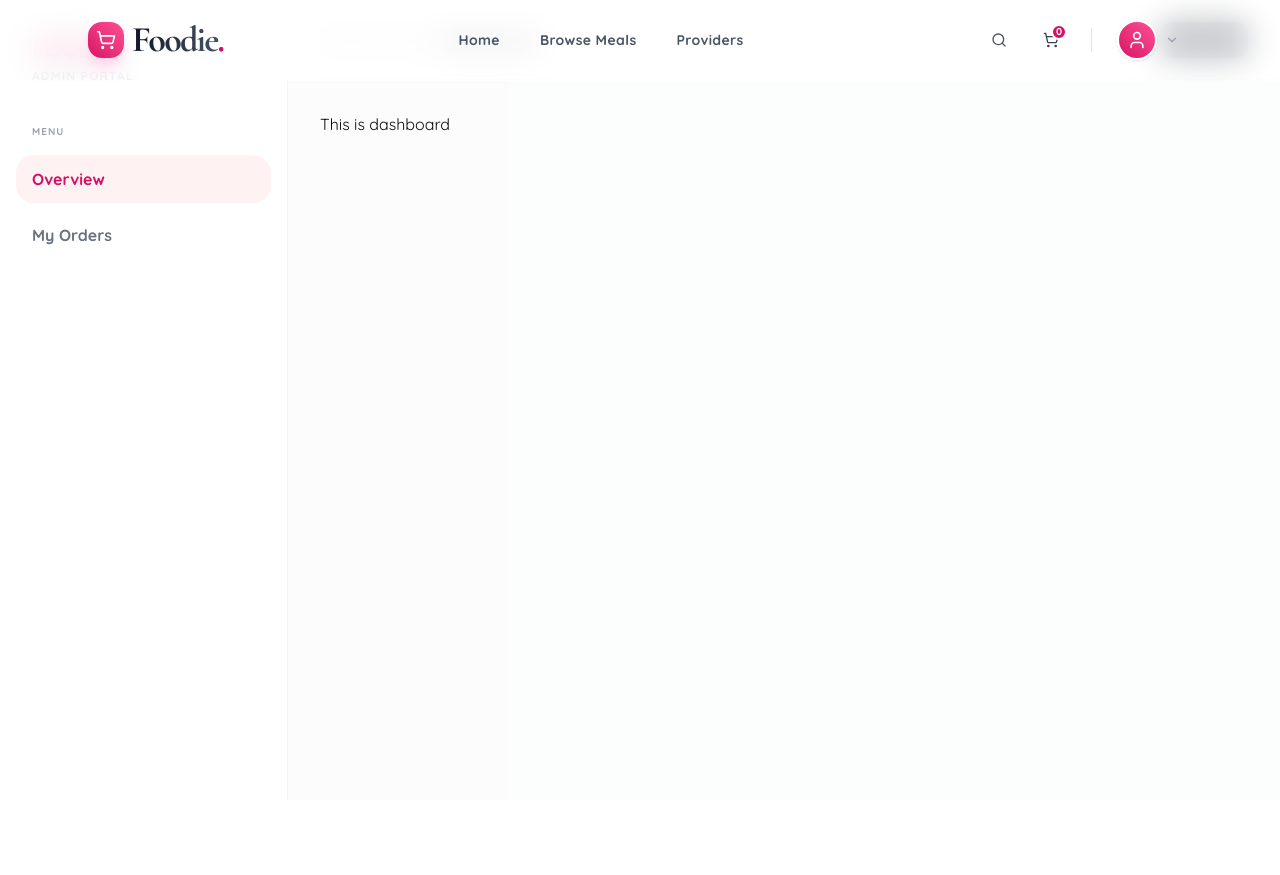
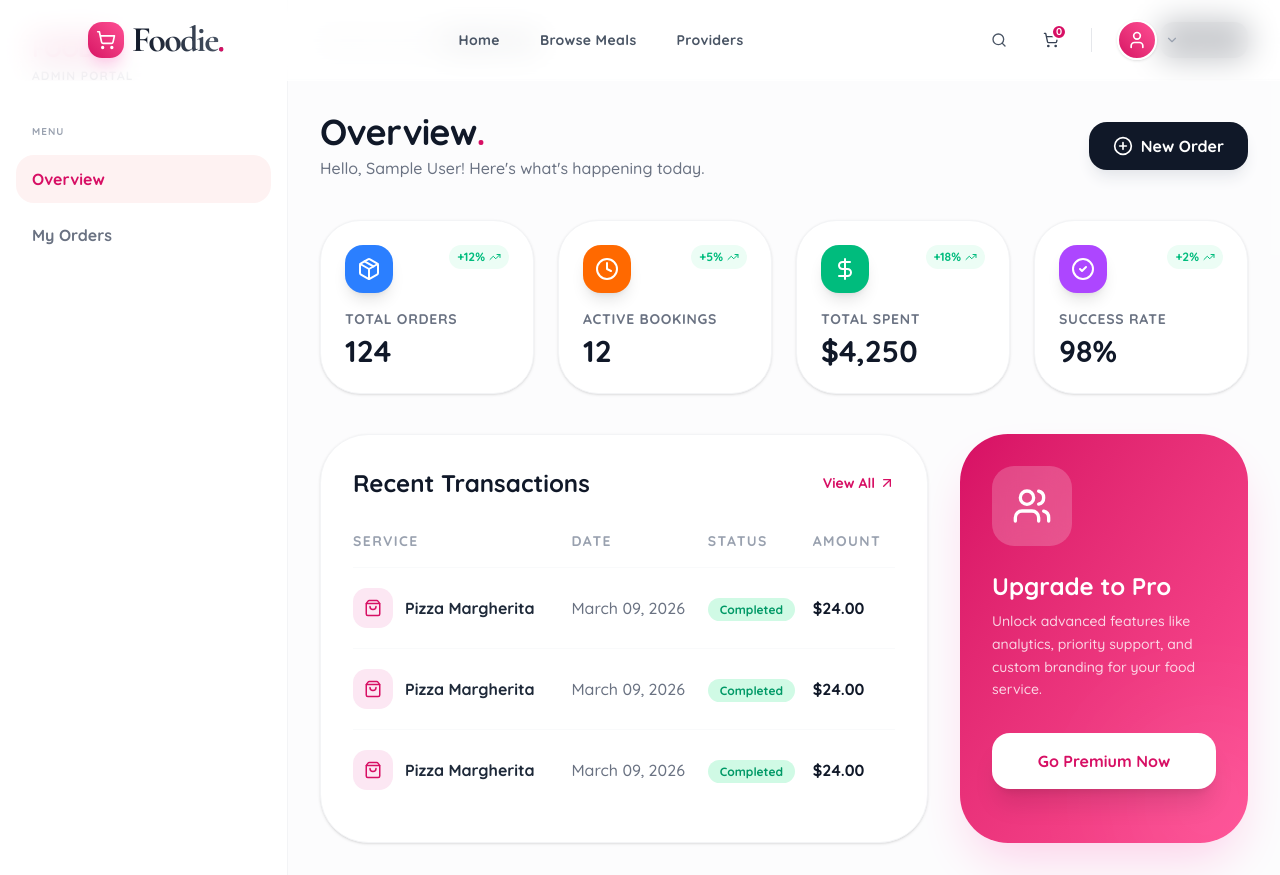
Before and after one commit to Shahil-Dev/Assignment-4-Frontend-, a Next.js app: page /dashboard in a window 1280 px wide. Before the commit the page ends 800 px from the top, so only its background shows below. Built offline with nearby package versions, Linux system fonts and the light colour scheme; sample sign-in values are in the browser's storage.

Commit message:
Dashboard done

```diff
--- a/src/app/(CommonLayout)/dashboard/page.tsx
+++ b/src/app/(CommonLayout)/dashboard/page.tsx
@@ -1,10 +1,180 @@
+"use client";
 
-const page = () => {
-    return (
-        <div>
-            <h1>This is dashboard</h1>
-        </div>
-    );
+import { useEffect, useState } from "react";
+import { motion } from "framer-motion";
+import {
+  ShoppingBag,
+  Users,
+  DollarSign,
+  TrendingUp,
+  Clock,
+  CheckCircle2,
+  Package,
+  ArrowUpRight
+} from "lucide-react";
+
+// এনিমেশন ভেরিয়েন্ট
+const container = {
+  hidden: { opacity: 0 },
+  show: {
+    opacity: 1,
+    transition: {
+      staggerChildren: 0.1
+    }
+  }
 };
 
-export default page;
+const item = {
+  hidden: { y: 20, opacity: 0 },
+  show: { y: 0, opacity: 1 }
+};
+
+export default function DashboardPage() {
+  const [user, setUser] = useState<any>(null);
+
+  useEffect(() => {
+    const savedUser = localStorage.getItem("user");
+    if (savedUser) setUser(JSON.parse(savedUser));
+  }, []);
+
+  const stats = [
+    { title: "Total Orders", value: "124", icon: Package, color: "bg-blue-500", trend: "+12%" },
+    { title: "Active Bookings", value: "12", icon: Clock, color: "bg-orange-500", trend: "+5%" },
+    { title: "Total Spent", value: "$4,250", icon: DollarSign, color: "bg-emerald-500", trend: "+18%" },
+    { title: "Success Rate", value: "98%", icon: CheckCircle2, color: "bg-purple-500", trend: "+2%" },
+  ];
+
+  return (
+    <div className="space-y-10">
+      {/* Header Section */}
+      <div className="flex flex-col md:flex-row md:items-center justify-between gap-4">
+        <motion.div
+          initial={{ x: -20, opacity: 0 }}
+          animate={{ x: 0, opacity: 1 }}
+        >
+          <h1 className="text-4xl font-black text-gray-900 tracking-tight">
+            Overview<span className="text-[#D70F64]">.</span>
+          </h1>
+          <p className="text-gray-500 font-medium mt-1">
+            Hello, {user?.name || "User"}! Here's what's happening today.
+          </p>
+        </motion.div>
+
+        <motion.button
+          whileHover={{ scale: 1.05 }}
+          whileTap={{ scale: 0.95 }}
+          className="bg-gray-900 text-white px-6 py-3 rounded-2xl font-bold flex items-center gap-2 shadow-lg shadow-gray-200"
+        >
+          <PlusCircle className="size-5" />
+          {user?.role === "PROVIDER" ? "Add New Service" : "New Order"}
+        </motion.button>
+      </div>
+
+      {/* Stats Grid */}
+      <motion.div
+        variants={container}
+        initial="hidden"
+        animate="show"
+        className="grid grid-cols-1 md:grid-cols-2 lg:grid-cols-4 gap-6"
+      >
+        {stats.map((stat, idx) => (
+          <motion.div
+            key={idx}
+            variants={item}
+            className="bg-white p-6 rounded-[2.5rem] border border-gray-100 shadow-sm hover:shadow-xl hover:shadow-pink-50 transition-all group"
+          >
+            <div className="flex justify-between items-start mb-4">
+              <div className={`${stat.color} p-3 rounded-2xl text-white shadow-lg`}>
+                <stat.icon size={24} />
+              </div>
+              <span className="flex items-center gap-1 text-emerald-500 font-bold text-xs bg-emerald-50 px-2 py-1 rounded-full">
+                {stat.trend} <TrendingUp size={12} />
+              </span>
+            </div>
+            <h3 className="text-gray-500 font-bold text-sm uppercase tracking-wider">{stat.title}</h3>
+            <p className="text-3xl font-black text-gray-900 mt-1">{stat.value}</p>
+          </motion.div>
+        ))}
+      </motion.div>
+
+      {/* Recent Activity Section */}
+      <div className="grid grid-cols-1 lg:grid-cols-3 gap-8">
+        {/* Table Area */}
+        <motion.div
+          initial={{ y: 20, opacity: 0 }}
+          animate={{ y: 0, opacity: 1 }}
+          transition={{ delay: 0.4 }}
+          className="lg:col-span-2 bg-white rounded-[3rem] border border-gray-100 p-8 shadow-sm"
+        >
+          <div className="flex items-center justify-between mb-8">
+            <h2 className="text-2xl font-bold text-gray-900">Recent Transactions</h2>
+            <button className="text-[#D70F64] font-bold text-sm hover:underline flex items-center gap-1">
+              View All <ArrowUpRight size={16} />
+            </button>
+          </div>
+
+          <div className="overflow-x-auto">
+            <table className="w-full text-left">
+              <thead>
+                <tr className="text-gray-400 text-sm uppercase tracking-widest border-b border-gray-50">
+                  <th className="pb-4 font-black">Service</th>
+                  <th className="pb-4 font-black">Date</th>
+                  <th className="pb-4 font-black">Status</th>
+                  <th className="pb-4 font-black">Amount</th>
+                </tr>
+              </thead>
+              <tbody className="divide-y divide-gray-50">
+                {[1, 2, 3].map((i) => (
+                  <tr key={i} className="group transition-colors hover:bg-gray-50/50">
+                    <td className="py-5">
+                      <div className="flex items-center gap-3">
+                        <div className="w-10 h-10 rounded-xl bg-pink-100 flex items-center justify-center text-[#D70F64]">
+                          <ShoppingBag size={18} />
+                        </div>
+                        <span className="font-bold text-gray-800">Pizza Margherita</span>
+                      </div>
+                    </td>
+                    <td className="py-5 text-gray-500 font-medium">March 09, 2026</td>
+                    <td className="py-5">
+                      <span className="px-3 py-1 bg-emerald-100 text-emerald-600 rounded-full text-xs font-black">Completed</span>
+                    </td>
+                    <td className="py-5 font-black text-gray-900">$24.00</td>
+                  </tr>
+                ))}
+              </tbody>
+            </table>
+          </div>
+        </motion.div>
+
+        {/* Profile/Side Card */}
+        <motion.div
+          initial={{ x: 20, opacity: 0 }}
+          animate={{ x: 0, opacity: 1 }}
+          transition={{ delay: 0.5 }}
+          className="bg-gradient-to-br from-[#D70F64] to-[#ff4d94] rounded-[3rem] p-8 text-white shadow-2xl shadow-pink-200 relative overflow-hidden"
+        >
+          <div className="relative z-10">
+            <div className="w-20 h-20 bg-white/20 rounded-3xl backdrop-blur-md flex items-center justify-center mb-6">
+              <Users size={40} />
+            </div>
+            <h3 className="text-2xl font-black mb-2">Upgrade to Pro</h3>
+            <p className="text-white/80 font-medium text-sm mb-8 leading-relaxed">
+              Unlock advanced features like analytics, priority support, and custom branding for your food service.
+            </p>
+            <button className="bg-white text-[#D70F64] w-full py-4 rounded-2xl font-black shadow-xl hover:bg-gray-100 transition-all">
+              Go Premium Now
+            </button>
+          </div>
+          {/* Decorative Circle */}
+          <div className="absolute -bottom-10 -right-10 w-40 h-40 bg-white/10 rounded-full blur-3xl" />
+        </motion.div>
+      </div>
+    </div>
+  );
+}
+
+function PlusCircle(props: any) {
+  return (
+    <svg {...props} xmlns="http://www.w3.org/2000/svg" width="24" height="24" viewBox="0 0 24 24" fill="none" stroke="currentColor" strokeWidth="2" strokeLinecap="round" strokeLinejoin="round"><circle cx="12" cy="12" r="10"/><line x1="12" y1="8" x2="12" y2="16"/><line x1="8" y1="12" x2="16" y2="12"/></svg>
+  );
+}
```
